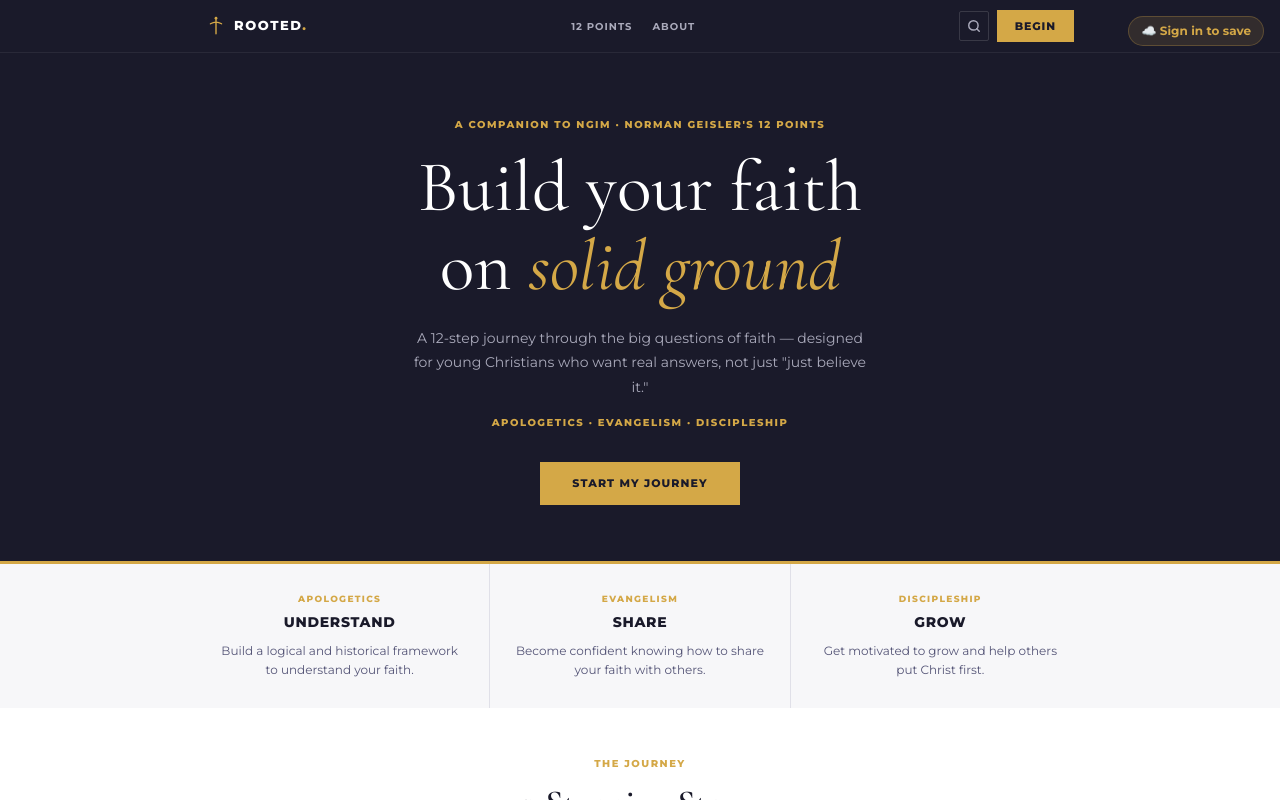
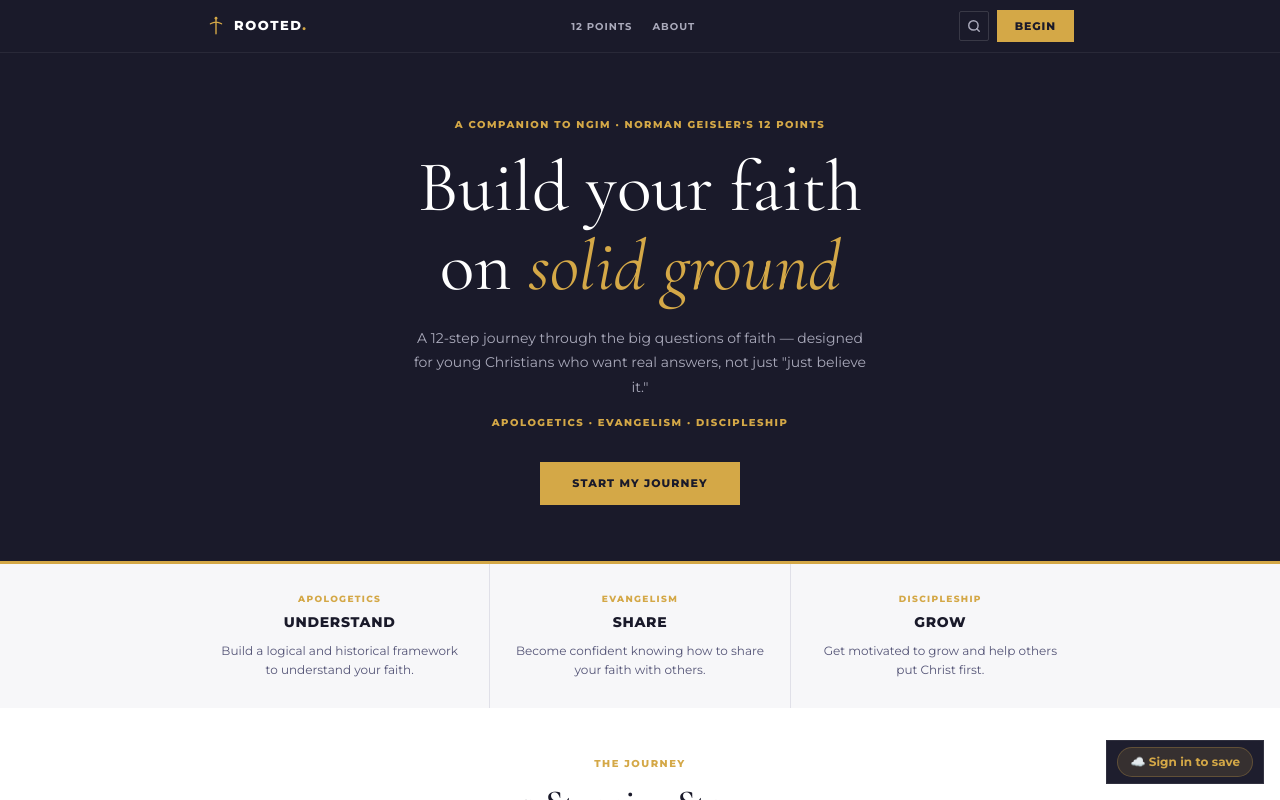
Before and after one commit to kwanray/rooted-app, a Next.js app: page / in a window 1280 px wide. Both pictures are taken after a click on the button "CONTINUE WITHOUT SIGNING IN →". Shown: the top 800 px of the page. Built offline with nearby package versions, Linux system fonts and the light colour scheme; no server answers.

Commit message:
fix: move auth overlay to bottom-right so it doesn't overlap nav; fix main bg to dark navy

```diff
--- a/components/RootedApp.tsx
+++ b/components/RootedApp.tsx
@@ -238,10 +238,10 @@ export default function RootedApp() {
   }
 
   return (
-    <main style={{ background: '#FFFFFF', minHeight: '100vh' }}>
+    <main style={{ background: '#12121E', minHeight: '100vh' }}>
       {state.screen === 'welcome' && (
         <>
-          <div className="fixed top-4 right-4 flex items-center gap-3 z-10">
+          <div style={{ position: "fixed", bottom: 16, right: 16, display: "flex", alignItems: "center", gap: 8, zIndex: 50, background: "#1E1E2E", border: "1px solid #FFFFFF14", padding: "6px 10px" }}>
             {user ? (
               <>
                 {user.photoURL && (
```
